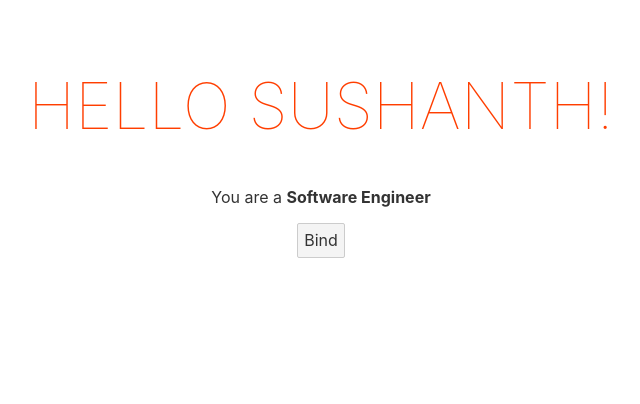
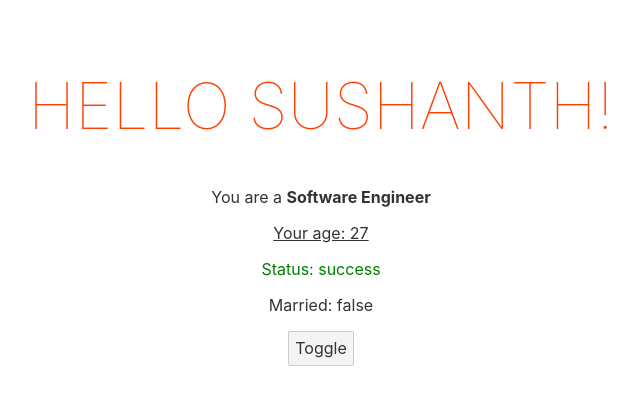
Before and after one commit to SushanthK07/svelte-fundamentals, a Svelte app: page / in a window 1280 px wide. Shown: the top 404 px of the page, without its empty margins (319-959 px from the left). Built offline with nearby package versions, Linux system fonts and the light colour scheme.

Commit message:
binding classes

```diff
--- a/src/App.svelte
+++ b/src/App.svelte
@@ -1,18 +1,44 @@
 <script>
 	const name = "Sushanth";
+	const age = 27;
 	const role = "<b>Software Engineer</b>";
 	const id = "sushanthk07";
 	const disabled = false;
+	const status = "success";
+	const married = false;
 </script>
 
 <main>
 	<!-- <h1 id={id}>Hello {name}!</h1> -->
 	<h1 {id}>Hello {name}!</h1>
 	<p>You are a {@html role}</p>
-	<button {disabled}>Bind</button>
+	<p class="underline">Your age: {age}</p>
+	<p class={status}>Status: {status}</p>
+	<!-- <p class={married ? 'married' : ''}>Married: {married}</p> -->
+	<!-- <p class:married={married}>Married: {married}</p> -->
+	<p class:married>Married: {married}</p>
+	<button {disabled}>Toggle</button>
 </main>
 
 <style>
+	/* static class */
+	.underline {
+		text-decoration: underline;
+	}
+
+	/* dynamic class */
+	.danger {
+		color: red;
+	}
+
+	.success {
+		color: green;
+	}
+
+	.married {
+		color: pink;
+	}
+
 	main {
 		text-align: center;
 		padding: 1em;
```
